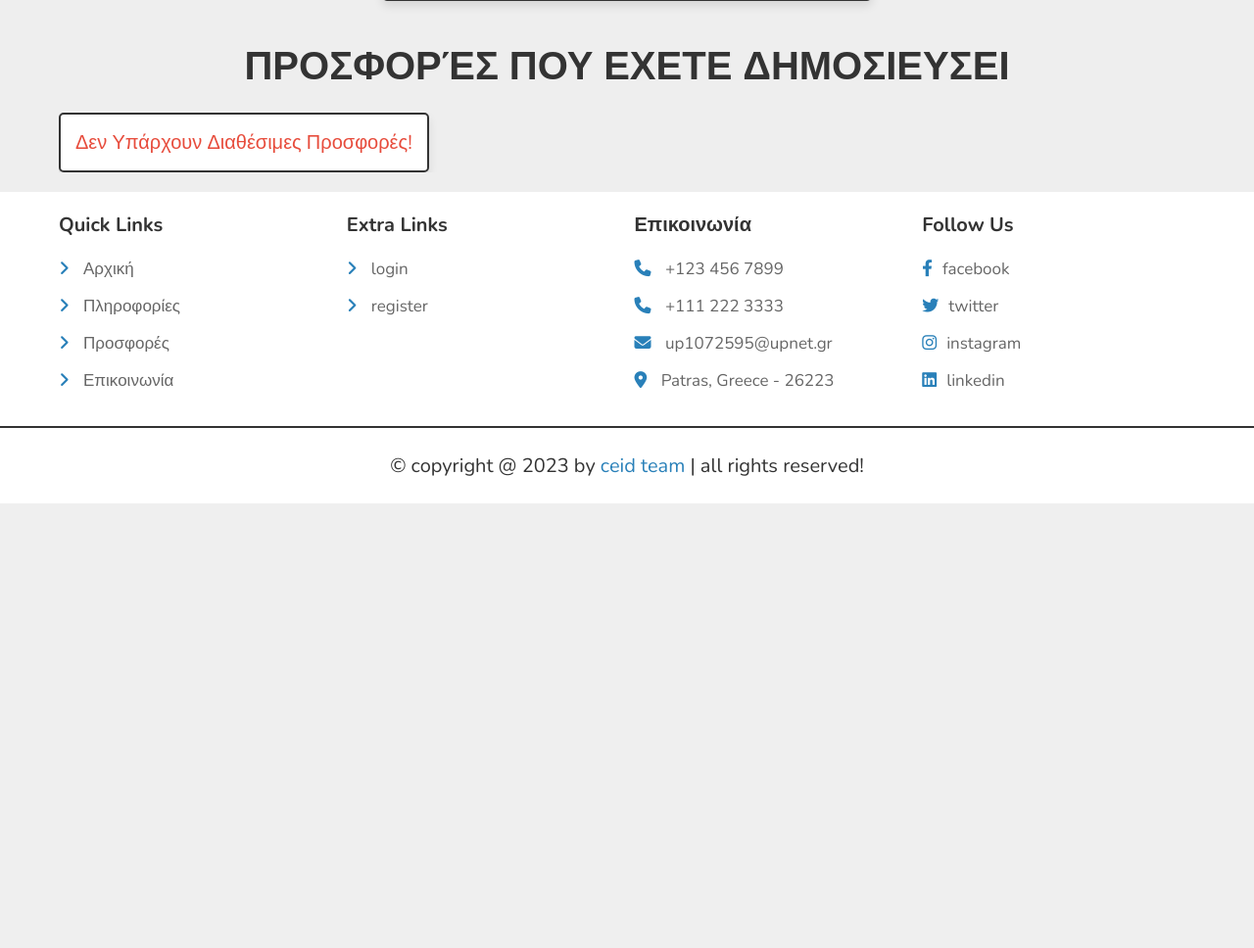
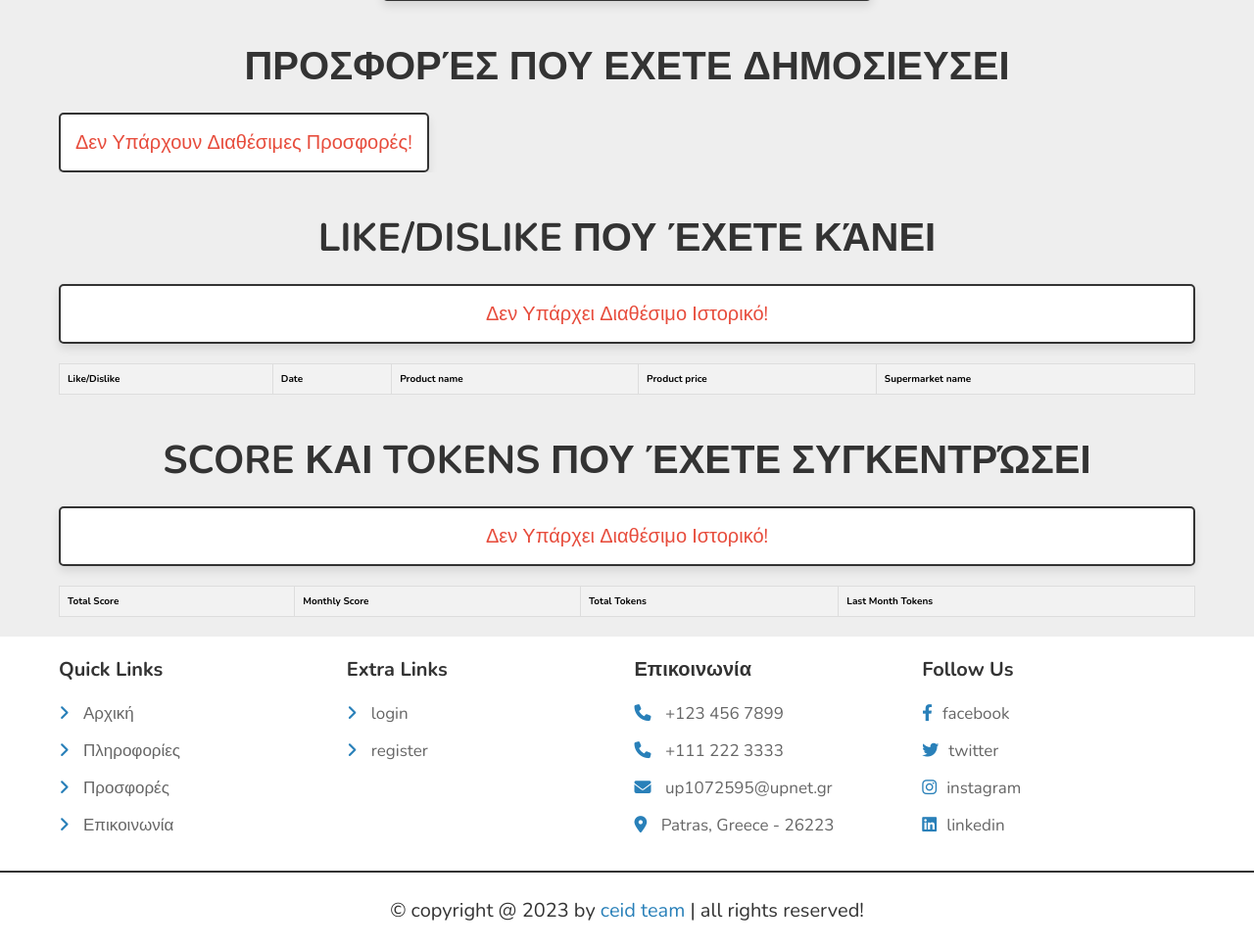
Before and after one commit to Theodoscus/Web-Project-Final-Version, a PHP site: page /update_user.php in a window 1280 px wide. Shown: the part 584-1552 px from the top of the page at 98% size. Before the commit the page ends 1098 px from the top, so only its background shows below. Run offline with PHP 8.4, Linux system fonts and the light colour scheme; data that the repository does not hold is empty; some libraries are stand-ins or nearby versions.

Commit message:
final user

```diff
--- a/css/style.css
+++ b/css/style.css
@@ -1457,3 +1457,19 @@ section{
    opacity: 0.6;
    cursor: not-allowed;
  }
+
+ table {
+   width: 100%;
+   border-collapse: collapse;
+   margin-top: 20px;
+}
+
+th, td {
+   border: 1px solid #ddd;
+   padding: 8px;
+   text-align: left;
+}
+
+th {
+   background-color: #f2f2f2;
+}
--- a/update_user.php
+++ b/update_user.php
@@ -158,7 +158,136 @@ if (isset($_POST['submit'])) {
 
 </section>
 
+<section class='like-dislike-table'>
+    <h1 class="heading">Like/Dislike που έχετε κάνει</h1>
+    <table>
+        <thead>
+            <tr>
+                <th>Like/Dislike</th>
+                <th>Date</th>
+                <th>Product name</th>
+                <th>Product price</th>
+                <th>Supermarket name</th>
+            </tr>
+        </thead>
+    <?php
+     $select_like_dislike = $conn->prepare("SELECT likeactivity.like_type,likeactivity.date, offers.product_price, product.product_name, supermarket.supermarket_name FROM likeactivity,offers,product,supermarket WHERE likeactivity.Users_user_id=? AND likeactivity.offers_offer_id=offers.offer_id AND offers.product_product_id=product.product_id AND offers.supermarket_supermarket_id=supermarket.supermarket_id");
+     $select_like_dislike->execute([$user_id]);
+     if($select_like_dislike->rowCount() > 0){
+      while($fetch_like_dislike = $select_like_dislike->fetch(PDO::FETCH_ASSOC)){
+   ?>
+    <form action="" method="post" class="like_dislike_form">
+      <input type="hidden" name="like_type" value="<?= $fetch_like_dislike['like_type']; ?>">
+      <input type="hidden" name="date" value="<?= $fetch_like_dislike['date']; ?>">
+      <input type="hidden" name="name" value="<?= $fetch_like_dislike['product_name']; ?>">
+      <input type="hidden" name="price" value="<?= $fetch_like_dislike['product_price']; ?>">
+      <input type="hidden" name="supermarket_name" value="<?= $fetch_like_dislike['supermarket_name']; ?>">
 
+        <tbody id="tableBody">
+        <td> <?= $fetch_like_dislike['like_type']?>  </td>
+        <td> <?= $fetch_like_dislike['date']?>  </td>
+        <td> <?= $fetch_like_dislike['product_name']?> </td>
+        <td> <?= $fetch_like_dislike['product_price']?> </td>
+        <td> <?= $fetch_like_dislike['supermarket_name']?> </td>
+        </tbody>
+
+    </form>
+
+
+
+    <?php
+      }
+   }else{
+      echo '<p class="empty">Δεν υπάρχει διαθέσιμο ιστορικό!</p>';
+   }
+   ?>
+</table>
+</section>
+
+<section class='score_activity'>
+
+<h1 class="heading">Score και Tokens που έχετε συγκεντρώσει</h1>
+    <table>
+        <thead>
+            <tr>
+                <th>Total Score</th>
+                <th>Monthly Score</th>
+                <th>Total Tokens</th>
+                <th>Last Month Tokens</th>
+            </tr>
+        </thead>
+    <?php
+     $select_score = $conn->prepare("SELECT
+     u.user_id,
+     u.total_score,
+     COALESCE(current_month_score, 0) AS current_month_score,
+     COALESCE(last_month_tokens, 0) AS last_month_tokens,
+     COALESCE(total_tokens, 0) AS total_tokens
+ FROM
+     users u
+ LEFT JOIN (
+     SELECT
+         sa.Users_user_id,
+         SUM(sa.score) AS current_month_score
+     FROM
+         score_activity sa
+     WHERE
+         sa.Users_user_id = ? AND
+         MONTH(sa.date) = MONTH(CURRENT_DATE()) AND
+         YEAR(sa.date) = YEAR(CURRENT_DATE())
+     GROUP BY
+         sa.Users_user_id
+ ) cms ON u.user_id = cms.Users_user_id
+ LEFT JOIN (
+     SELECT
+         ut.Users_user_id,
+         SUM(CASE
+             WHEN MONTH(ut.date) = MONTH(CURRENT_DATE()) - 1 AND YEAR(ut.date) = YEAR(CURRENT_DATE()) THEN ut.tokens
+             ELSE 0
+         END) AS last_month_tokens,
+         SUM(ut.tokens) AS total_tokens
+     FROM
+         user_tokens ut
+     WHERE
+         ut.Users_user_id = ?
+     GROUP BY
+         ut.Users_user_id
+ ) lmt ON u.user_id = lmt.Users_user_id
+ WHERE
+     u.user_id = ?;");
+     $select_score->execute([$user_id, $user_id, $user_id]);
+     if($select_score->rowCount() > 0){
+      while($fetch_score = $select_score->fetch(PDO::FETCH_ASSOC)){
+   ?>
+    <form action="" method="post" class="score_form">
+      <input type="hidden" name="total_score" value="<?= $fetch_score['total_score']; ?>">
+      <input type="hidden" name="score" value="<?= $fetch_score['current_month_score']; ?>">
+      <input type="hidden" name="total_tokens" value="<?= $fetch_score['total_tokens']; ?>">
+      <input type="hidden" name="tokens" value="<?= $fetch_score['last_month_tokens']; ?>">
+
+
+
+        <tbody id="tableBody">
+        <td> <?= $fetch_score['total_score']?>  </td>
+        <td> <?= $fetch_score['current_month_score']?>  </td>
+        <td> <?= $fetch_score['total_tokens']?> </td>
+        <td> <?= $fetch_score['last_month_tokens']?> </td>
+
+        </tbody>
+
+    </form>
+
+
+
+    <?php
+      }
+   }else{
+      echo '<p class="empty">Δεν υπάρχει διαθέσιμο ιστορικό!</p>';
+   }
+   ?>
+</table>
+
+</section>
 
 
 
```
Also changed, not shown: components/like_dislike.php (+4 -4 lines), components/update_offers.php (+106 -0 lines), home.php (+8 -2 lines), orders.php (deleted, +0 -89 lines), view_offers.php (+6 -2 lines), view_sm_offers.php (+6 -2 lines).
